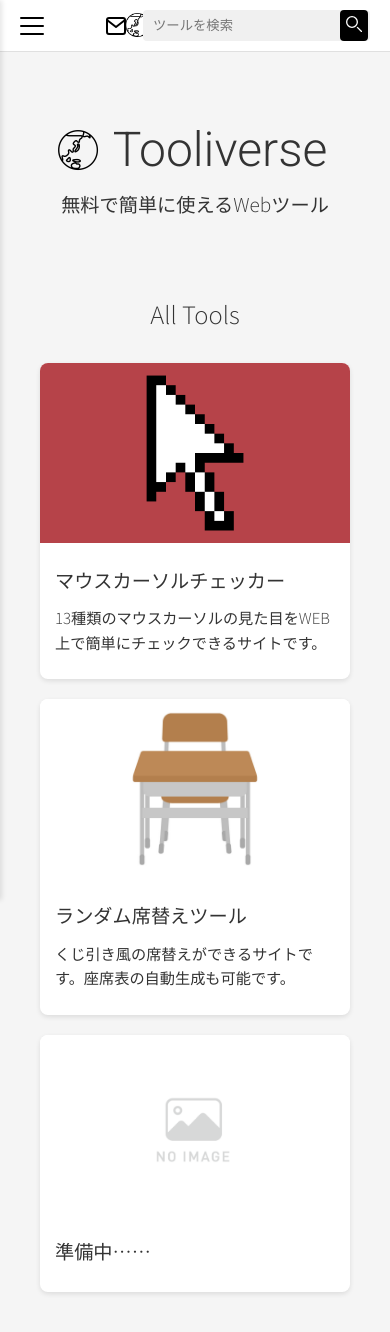
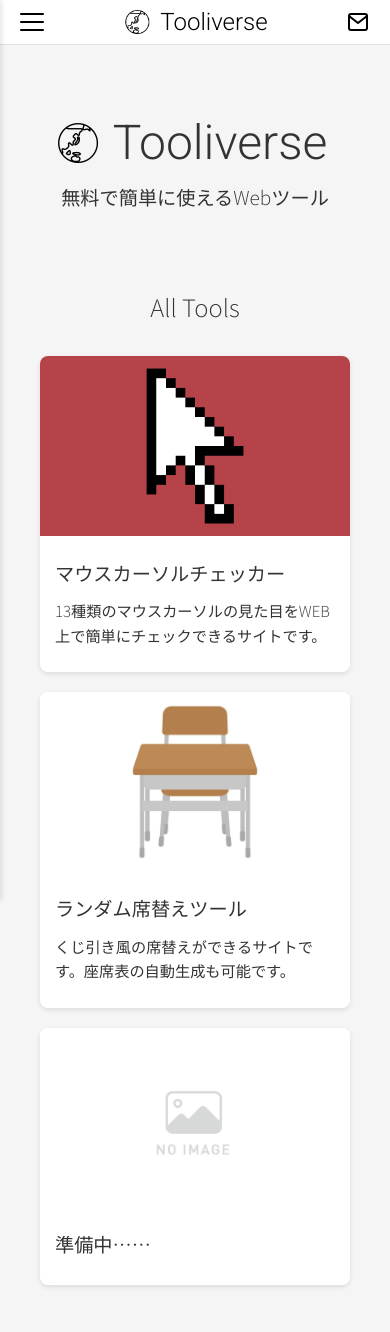
Before and after one commit to hato1198/hato1198.github.io, a Jekyll site: the page built from index.html, in a window 390 px wide. Built offline with Jekyll 4.4.1, drawn with Linux system fonts in a browser that asks for light colours.

Commit message:
Update styles.css

```diff
--- a/assets/css/styles.css
+++ b/assets/css/styles.css
@@ -273,16 +273,8 @@ body {
 
 /* レスポンシブ */
 @media (max-width: 600px) {
-  .profile p {
-    margin: 0;
-    font-size: 0.9em;
-  }
-  .profile h1 {
-    font-size: 1.7em;
-  }
-  .profile h2 {
-    font-size: 1em;
-    margin: 12px 0 5px;
+  .search-container {
+    display: none;
   }
   .site-card h2 {
     font-size: 1.2em;
```
